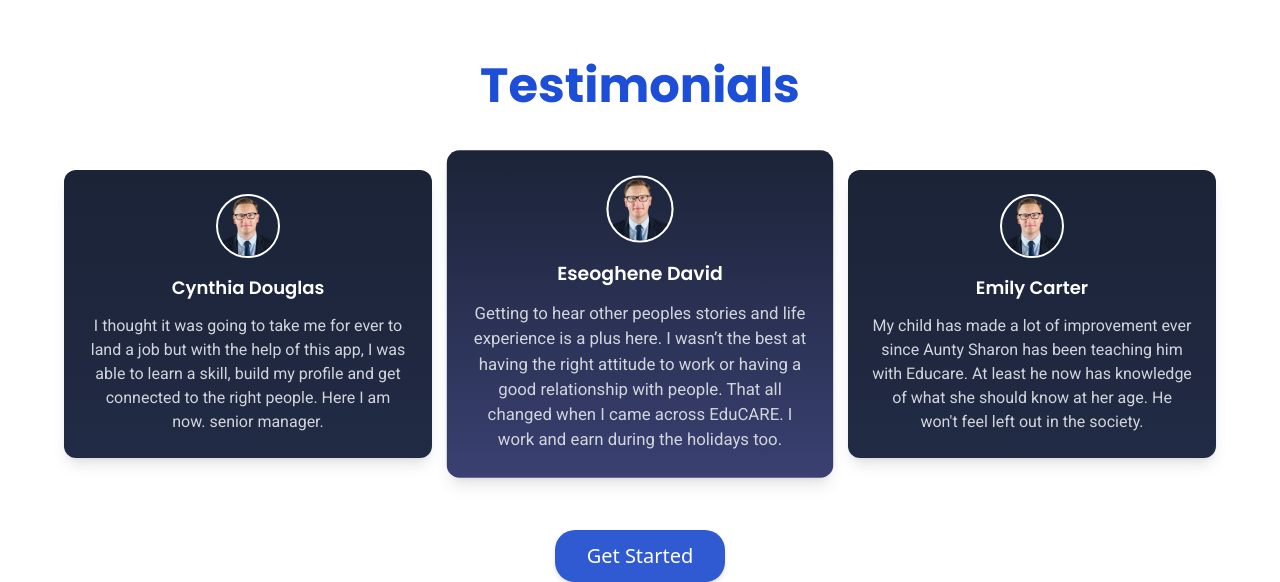
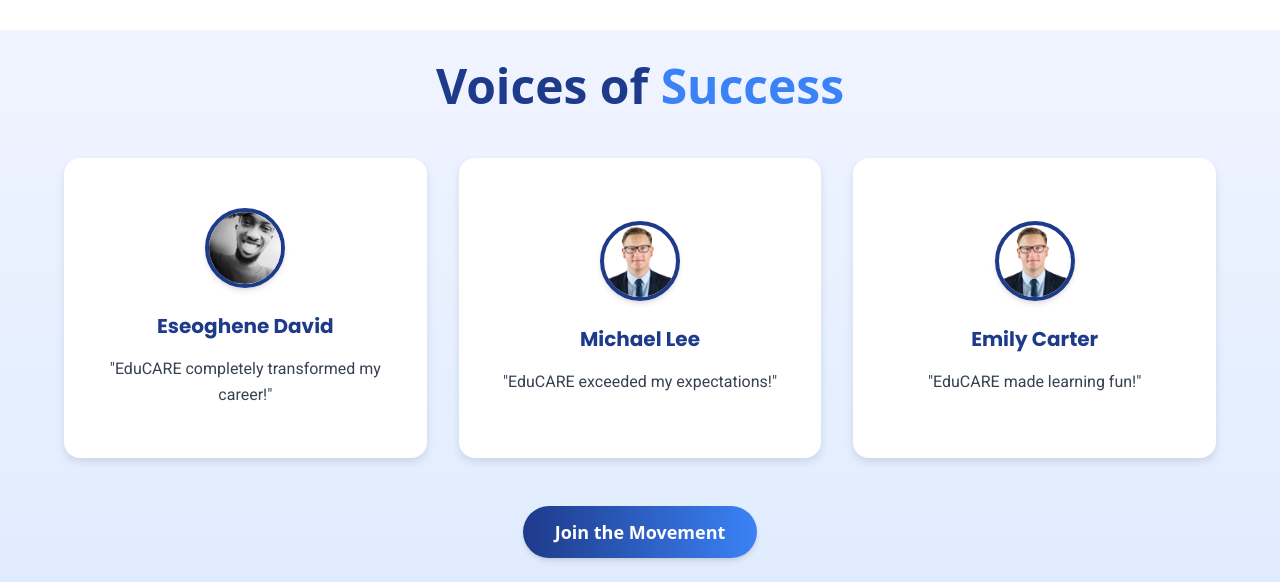
Before and after one commit to Eseoghene94/Educare, a React (Vite) app: page / in a window 1280 px wide. Shown: the part 2218-2800 px from the top of the page. Built offline with nearby package versions, Linux system fonts and the light colour scheme.

Commit message:
new file:   public/mentor-testimonial.jpg 	modified:   src/App.css 	modified:   src/components/Hero.jsx 	modified:   src/components/HeroTestimonial.jsx

```diff
--- a/src/App.css
+++ b/src/App.css
@@ -27,3 +27,51 @@
 .animate-fade-up {
   animation: fade-up 0.8s ease-out;
 }
+/* Flip Card Container */
+.flip-card {
+  perspective: 1000px;
+  width: 100%;
+  height: 300px;
+}
+
+.flip-card-inner {
+  position: relative;
+  width: 100%;
+  height: 100%;
+  text-align: center;
+  transition: transform 0.6s;
+  transform-style: preserve-3d;
+}
+
+.flip-card:hover .flip-card-inner {
+  transform: rotateY(180deg);
+}
+
+.flip-card-front,
+.flip-card-back {
+  position: absolute;
+  width: 100%;
+  height: 100%;
+  backface-visibility: hidden;
+  border-radius: 16px;
+  padding: 24px;
+  box-shadow: 0 4px 8px rgba(0, 0, 0, 0.1);
+}
+
+.flip-card-front {
+  background-color: #fff;
+  display: flex;
+  flex-direction: column;
+  justify-content: center;
+  align-items: center;
+}
+
+.flip-card-back {
+  background-color: #1e3a8a;
+  color: white;
+  transform: rotateY(180deg);
+  display: flex;
+  flex-direction: column;
+  justify-content: center;
+  align-items: center;
+}
--- a/src/components/Hero.jsx
+++ b/src/components/Hero.jsx
@@ -63,10 +63,11 @@
         {/* Hero Section */}
         <section className="flex flex-col items-center justify-center h-[80vh] text-white text-center px-6 animate-fade-up">
           <h2 className="text-5xl md:text-6xl font-bold">
-            Learn, Grow & Unlock
+            Learn, <span style={{ color: "yellow" }}>Grow</span>
           </h2>
+          <h2 className="text-5xl md:text-6xl font-bold"> &</h2>
           <h2 className="text-5xl md:text-6xl font-bold mt-2 md:mt-2">
-            Opportunities
+            Unlock Opportunities
           </h2>
           <p className="text-lg md:text-xl my-8">
             Develop skills, gain real-world experience,{" "}
--- a/src/components/HeroTestimonial.jsx
+++ b/src/components/HeroTestimonial.jsx
@@ -3,67 +3,103 @@
 
 function HeroTestimonial() {
   return (
-    <section className="min-h-[80vh] p-8">
-      <div className="max-w-6xl mx-auto ">
-        <h2 className="text-5xl font-bold text-blue-700 text-center mb-6">
-          Testimonials
+    <section className="min-h-[90vh] p-8 bg-gradient-to-b from-[#f0f4ff] to-[#dbeafe] relative overflow-hidden">
+      <div className="max-w-6xl mx-auto relative z-10">
+        <h2 className="text-5xl font-bold text-[#1e3a8a] text-center mb-12 font-sans">
+          Voices of <span className="text-[#3b82f6]">Success</span>
         </h2>
-        <div className="grid grid-cols-1 my-8 md:my-12  lg:grid-cols-3 place-items-center gap-6 max-w-5xl md:max-w-full">
+
+        {/* Testimonial Flip Cards */}
+        <div className="grid grid-cols-1 md:grid-cols-2 lg:grid-cols-3 gap-8">
           {/* Testimonial 1 */}
-          <div className="bg-gradient-to-b from-[#1b2337] to-[#222b45] p-6 rounded-xl shadow-lg text-white text-center">
+          <div className="flip-card">
+            <div className="flip-card-inner">
+              {/* Front Side */}
+              <div className="flip-card-front">
+                <img
+                  src="/mentor-testimonial.jpg"
+                  alt="mentor"
+                  className="w-20 h-20 rounded-full border-4 border-[#1e3a8a] object-cover shadow-md"
+                />
+                <h3 className="text-xl font-bold mt-6 text-[#1e3a8a]">
+                  Eseoghene David
+                </h3>
+                <p className="mt-4 text-gray-700 leading-relaxed">
+                  "EduCARE completely transformed my career!"
+                </p>
+              </div>
+              {/* Back Side */}
+              <div className="flip-card-back">
+                <p className="text-lg leading-relaxed">
+                  "I went from feeling stuck to landing my dream job in just 3
+                  months. The mentorship and resources are unmatched."
+                </p>
+              </div>
+            </div>
+          </div>
+
+          {/* Testimonial 2 */}
+          <div className="flip-card">
+            <div className="flip-card-inner">
+              {/* Front Side */}
+              <div className="flip-card-front">
                 <img
                   src="/mentor-testimonial.png"
                   alt="mentor"
-              className="w-16 h-16 mx-auto rounded-full border-2 object-cover border-white"
+                  className="w-20 h-20 rounded-full border-4 border-[#1e3a8a] object-cover shadow-md"
                 />
-            <h3 className="text-lg font-semibold mt-4">Cynthia Douglas</h3>
-
-            <p className="mt-3 text-gray-300">
-              I thought it was going to take me for ever to land a job but with
-              the help of this app, I was able to learn a skill, build my
-              profile and get connected to the right people. Here I am now.
-              senior manager.
+                <h3 className="text-xl font-bold mt-6 text-[#1e3a8a]">
+                  Michael Lee
+                </h3>
+                <p className="mt-4 text-gray-700 leading-relaxed">
+                  "EduCARE exceeded my expectations!"
                 </p>
               </div>
+              {/* Back Side */}
+              <div className="flip-card-back">
+                <p className="text-lg leading-relaxed">
+                  "The community support and hands-on projects helped me build
+                  confidence and skills I never thought I had."
+                </p>
+              </div>
+            </div>
+          </div>
 
-          {/* Testimonial 2 (Highlighted) */}
-          <div className="bg-gradient-to-b from-[#1b2337] to-[#3a4071] p-6 rounded-xl shadow-lg text-white text-center transform scale-105">
+          {/* Testimonial 3 */}
+          <div className="flip-card">
+            <div className="flip-card-inner">
+              {/* Front Side */}
+              <div className="flip-card-front">
                 <img
                   src="/mentor-testimonial.png"
                   alt="mentor"
-              className="w-16 h-16 mx-auto rounded-full border-2 object-cover border-white"
+                  className="w-20 h-20 rounded-full border-4 border-[#1e3a8a] object-cover shadow-md"
                 />
-            <h3 className="text-lg font-semibold mt-4">Eseoghene David</h3>
-            <p className="mt-3 text-gray-300">
-              Getting to hear other peoples stories and life experience is a
-              plus here. I wasn’t the best at having the right attitude to work
-              or having a good relationship with people. That all changed when I
-              came across EduCARE. I work and earn during the holidays too.
+                <h3 className="text-xl font-bold mt-6 text-[#1e3a8a]">
+                  Emily Carter
+                </h3>
+                <p className="mt-4 text-gray-700 leading-relaxed">
+                  "EduCARE made learning fun!"
                 </p>
               </div>
-
-          {/* Testimonial 3 */}
-          <div className="bg-gradient-to-b from-[#1b2337] to-[#222b45] p-6 rounded-xl shadow-lg text-white text-center">
-            <img
-              src="/mentor-testimonial.png"
-              alt="mentor"
-              className="w-16 h-16 mx-auto rounded-full border-2 object-cover border-white"
-            />
-            <h3 className="text-lg font-semibold mt-4">Emily Carter</h3>
-            <p className="mt-3 text-gray-300">
-              My child has made a lot of improvement ever since Aunty Sharon has
-              been teaching him with Educare. At least he now has knowledge of
-              what she should know at her age. He won't feel left out in the
-              society.
+              {/* Back Side */}
+              <div className="flip-card-back">
+                <p className="text-lg leading-relaxed">
+                  "As a parent, I’m thrilled with the progress my child has
+                  made. The personalized approach is highly effective."
                 </p>
               </div>
             </div>
-        <div className="flex justify-center items-center py-3 ">
+          </div>
+        </div>
+
+        {/* Call-to-Action */}
+        <div className="flex justify-center items-center py-12">
           <Link
             to="/signup"
-            className="px-6 md:px-8 text-lg md:text-xl py-3 bg-clr-primary text-white rounded-[20px] shadow-md hover:bg-blue-700"
+            className="px-8 py-3 bg-gradient-to-r from-[#1e3a8a] to-[#3b82f6] text-white text-lg font-semibold rounded-full shadow-md hover:shadow-lg hover:scale-105 transition-all duration-300"
           >
-            Get Started
+            Join the Movement
           </Link>
         </div>
       </div>
```
Also changed, not shown: public/mentor-testimonial.jpg (added). Lines whose indentation alone changed are shown as unchanged.
